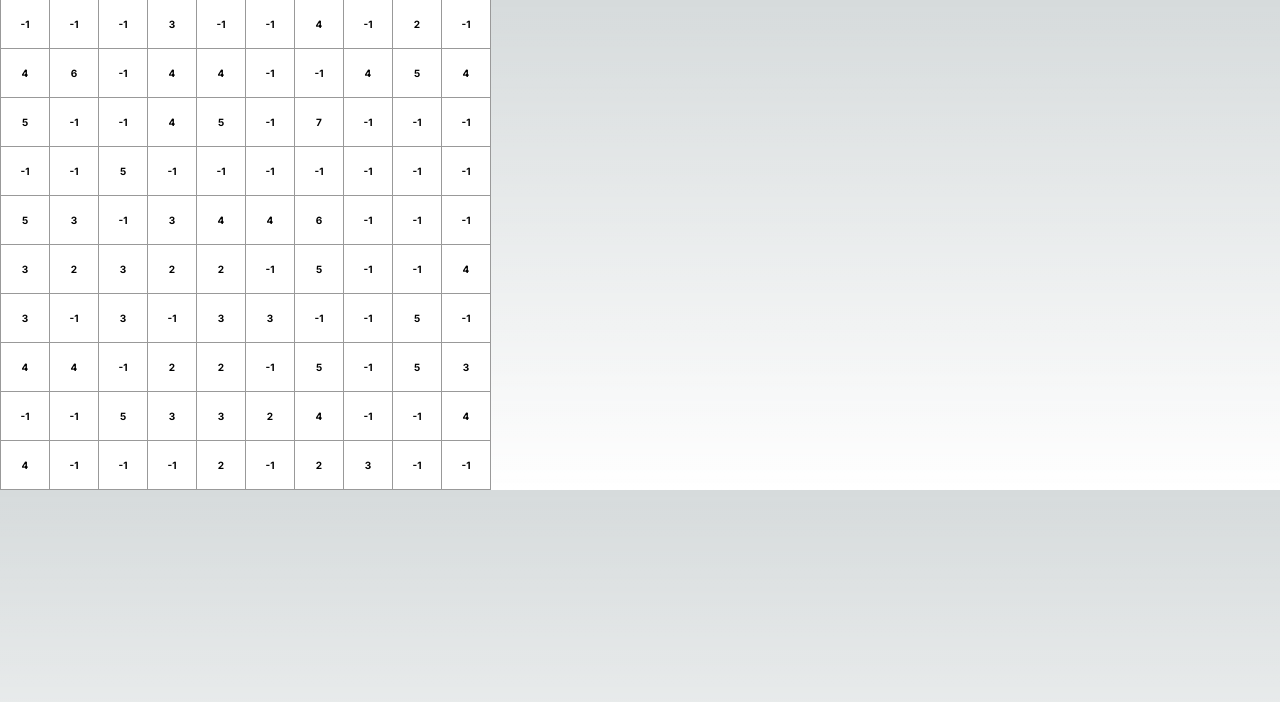
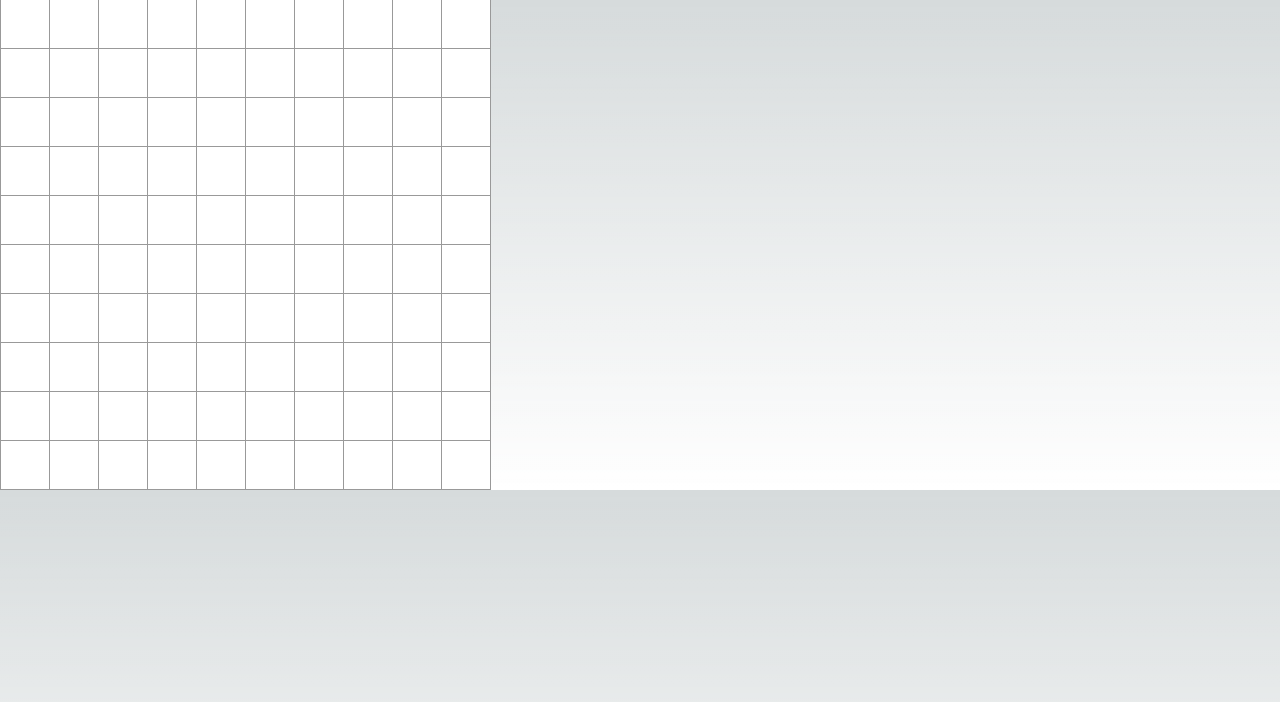
Before and after one commit to lo-maxwell/react-minesweeper, a Next.js app: page / in a window 1280 px wide. Shown: the top 702 px of the page. Built offline with nearby package versions, Linux system fonts and the light colour scheme.

Commit message:
Finished revealing tiles and recursive search

```diff
--- a/app/globals.css
+++ b/app/globals.css
@@ -47,6 +47,21 @@ body {
   width: 50px;
 }
 
+.bomb {
+  background: #666;
+  border: 1px solid #999;
+  float: left;
+  font-size: 10px;
+  font-weight: bold;
+  line-height: 34px;
+  height: 50px;
+  margin-right: -1px;
+  margin-top: -1px;
+  padding: 0;
+  text-align: center;
+  width: 50px;
+}
+
 .board-row:after {
   clear: both;
   content: '';
--- a/app/page.tsx
+++ b/app/page.tsx
@@ -1,98 +1,115 @@
 'use client'
 // Allows useState and onClick, which are client side hooks
 
-import { useState } from 'react';
+import { useEffect, useState } from 'react';
 
 type SquareType = [string, boolean, number]
+type OnSquareClickHandler = () => void;
 
 const DEFAULT_BOARD_SIZE = 10;
 
-function Square({ state, isBomb, value }: {state: string, isBomb: boolean, value: number}) {
+function Square({ state, isBomb, value, onSquareClick}: {state: string, isBomb: boolean, value: number, onSquareClick: OnSquareClickHandler}) {
+  if (state === "Hidden") {
+    return (<button className="square" onClick={onSquareClick}></button>);
+  }
+  if (isBomb) {
+    return (<button className="bomb"> Boom </button>);
+  } else {
     return (<button className="square"> {value} </button>);
+  }
 }
 
 export default function Board() {
-  const [width, setWidth] = useState(DEFAULT_BOARD_SIZE);
-  const [height, setHeight] = useState(DEFAULT_BOARD_SIZE);
-  const [numBombs, setNumBombs] = useState(DEFAULT_BOARD_SIZE);
+  const [width, setWidth] = useState(10);
+  const [height, setHeight] = useState(10);
+  const [numBombs, setNumBombs] = useState(20);
 
-  const generateSquare = (): SquareType =>  ['', false, 0]
+  const generateSquare = (): SquareType =>  ['', false, -2];
   // const initialSquares = new Array(width * height).fill(0).map(e => ['', false, 0] as SquareType)
-  const initialSquares = new Array(width * height).fill(0).map(generateSquare)
+  const generateRow = (): Array<SquareType> => Array(width).fill(0).map(generateSquare);
+  const initialSquares = new Array(height).fill(0).map(generateRow);
 
-  console.log(initialSquares)
-  const [squares, setSquares] = useState<Array<SquareType>>(generateBombs(initialSquares, 50));
+  // console.log(initialSquares)
+  const [squares, setSquares] = useState<Array<Array<SquareType>>>(initialSquares);
+
+  useEffect(() => {
+    setSquares(generateBombs(initialSquares, 10));
+  }, []);
 
   const rows = Array.from({length: height}, (_, index) => index);
   const cols = Array.from({length: width}, (_, index) => index);
 
-  function generateBombs(squares: Array<SquareType>, bombs: number) : Array<SquareType> {
+  function generateBombs(squares: Array<Array<SquareType>>, bombs: number) : Array<Array<SquareType>> {
     const nextSquares = squares.slice();
 
     let bombsPlaced = 0;
     //plant bombs
-    for (let i = 0; i < squares.length; i++) {
-      nextSquares[i][0] = "Hidden";
+    for (let i = 0; i < height; i++) {
+      for (let j = 0; j < width; j++) {
+        nextSquares[i][j][0] = "Hidden";
         let bombRNG = false;
         if (bombsPlaced === bombs)
           bombRNG = false;
         else
-        bombRNG = Math.random() <= (bombs - bombsPlaced) / (squares.length - i);
-      console.log(bombRNG);
+          bombRNG = Math.random() <= (bombs - bombsPlaced) / (width * height - (i*width + j));
+        // console.log(bombRNG);
         if (bombRNG) {
-        nextSquares[i][1] = true;
-        nextSquares[i][2] = -1;
+          nextSquares[i][j][1] = true;
+          nextSquares[i][j][2] = -1;
           bombsPlaced += 1;
         } else {
-        nextSquares[i][1] = false;
-        nextSquares[i][2] = 0;
-      }
-    }
-    console.log(nextSquares);
-
-    console.log("updating hints");
-    //update hints
-    for (let i = 0; i < squares.length; i++) {
-      //is a bomb
-      if (nextSquares[i][1]) {
-        //top left corner
-        if (i - 11 >= 0 && i - 11 < nextSquares.length && !nextSquares[i-11][1]) {
-          nextSquares[i-11][2] += 1;
-        }
-        //top middle
-        if (i - 10 >= 0 && i - 10 < nextSquares.length && !nextSquares[i-10][1]) {
-          nextSquares[i-10][2] += 1;
-        }
-        //top right corner
-        if (i - 9 >= 0 && i - 9 < nextSquares.length && !nextSquares[i-9][1]) {
-          nextSquares[i-9][2] += 1;
-        }
-        //left
-        if (i - 1 >= 0 && i - 1 < nextSquares.length && !nextSquares[i-1][1]) {
-          nextSquares[i-1][2] += 1;
-        }
-        //right
-        if (i + 1 >= 0 && i + 1 < nextSquares.length && !nextSquares[i+1][1]) {
-          nextSquares[i+1][2] += 1;
-        }
-        //bottom left
-        if (i + 9 >= 0 && i + 9 < nextSquares.length && !nextSquares[i+9][1]) {
-          nextSquares[i+9][2] += 1;
-        }
-        //bottom middle
-        if (i + 10 >= 0 && i + 10 < nextSquares.length && !nextSquares[i+10][1]) {
-          nextSquares[i+10][2] += 1;
-        }
-        //bottom right corner
-        if (i + 11 >= 0 && i + 11 < nextSquares.length && !nextSquares[i+11][1]) {
-          nextSquares[i+11][2] += 1;
+          nextSquares[i][j][1] = false;
+          nextSquares[i][j][2] = 0;
         }
       }
     }
 
-    console.log(nextSquares);
+    // console.log(nextSquares);
+
+    // console.log("updating hints");
+    //update hints
+    for (let i = 0; i < height; i++) {
+      for (let j = 0; j < width; j++) {
+        //is a bomb, update neighbors
+        if (nextSquares[i][j][1]) {
+          for (let x = -1; x <= 1; x++) {
+            for (let y = -1; y <= 1; y++) {
+              if (i + x >= 0 && i + x < height && j + y >= 0 && j + y < width) {
+                if (!nextSquares[i+x][j+y][1]) {
+                  nextSquares[i+x][j+y][2]++;
+                }
+              }
+            }
+          }
+        }
+      }
+    }
+
+    // console.log(nextSquares);
 
     return nextSquares;
+  }
+
+  function revealSquare (currentSquares: Array<Array<SquareType>>, row: number, col: number) {
+    var nextSquares = currentSquares.slice();
+    if (nextSquares[row][col][0] === "Hidden") {
+      nextSquares[row][col][0] = "Revealed";
+      if (nextSquares[row][col][2] === 0) {
+        for (let x = -1; x <= 1; x++) {
+          for (let y = -1; y <= 1; y++) {
+            if (row + x >= 0 && row + x < height && col + y >= 0 && col + y < width && nextSquares[row+x][col+y][0] === "Hidden") {
+              nextSquares = revealSquare(nextSquares, row + x, col + y);
+            }
+          }
+        }
+      }
+    }
+    return nextSquares;
+  }
+
+  const handleClick = (row: number, col: number) => {
+    const nextSquares = revealSquare(squares.slice(), row, col);
+    setSquares(nextSquares);
   }
 
 
@@ -100,13 +117,15 @@ export default function Board() {
     return (
       <>
       {rows.map((row) => (
-        <div className="board-row">
+        <div className="board-row" key={row}>
           {cols.map((col) => {
             const index = row * width + col;
             return (<Square
-              state={squares[index][0]}
-              isBomb={squares[index][1]}
-              value={squares[index][2]}
+              key = {index}
+              state={squares[row][col][0]}
+              isBomb={squares[row][col][1]}
+              value={squares[row][col][2]}
+              onSquareClick={() => handleClick(row, col)}
               />);
         })}
         </div>
```
Also changed, not shown: 1 other file (tests, documents, lock files or other folders). Lines whose indentation alone changed are shown as unchanged.
